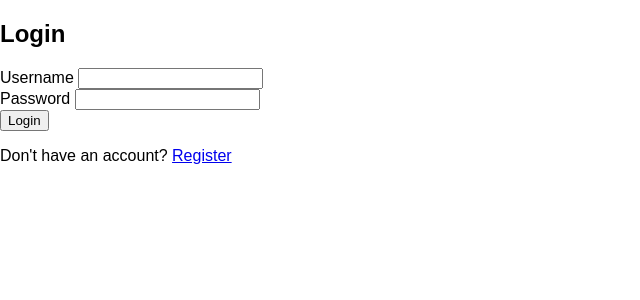
After one commit to Kenfod/Python-Sales-Tracker, a Flask app: page /login in a window 1280 px wide. The commit adds this page. Shown: the top 300 px of the page, without its empty margins (0-640 px from the left). Run offline with Flask 3, Linux system fonts and the light colour scheme.

Commit message:
Updated the index,edit pages and added user login & registration

```diff
--- a/app.py
+++ b/app.py
@@ -1,11 +1,27 @@
-from flask import Flask, render_template, request, redirect, url_for
+from flask import Flask, render_template, request, redirect, url_for, flash
 from flask_sqlalchemy import SQLAlchemy
+from flask_login import LoginManager, UserMixin, login_user, login_required, logout_user, current_user
+from flask_wtf import FlaskForm
+from wtforms import StringField, PasswordField, SubmitField, SelectField
+from wtforms.validators import DataRequired, Length, EqualTo, ValidationError
+from werkzeug.security import generate_password_hash, check_password_hash
 from datetime import datetime
 
 app = Flask(__name__)
 app.config['SQLALCHEMY_DATABASE_URI'] = 'sqlite:///sales.db'
 app.config['SQLALCHEMY_TRACK_MODIFICATIONS'] = False
+app.config['SECRET_KEY'] = 'your_secret_key'
 db = SQLAlchemy(app)
+login_manager = LoginManager(app)
+login_manager.login_view = 'login'
+
+class User(db.Model, UserMixin):
+    id = db.Column(db.Integer, primary_key=True)
+    username = db.Column(db.String(80), unique=True, nullable=False)
+    password = db.Column(db.String(120), nullable=False)
+
+    def __repr__(self):
+        return f'<User {self.username}>'
 
 class Sale(db.Model):
     id = db.Column(db.Integer, primary_key=True)
@@ -20,26 +36,77 @@ class Sale(db.Model):
     def __repr__(self):
         return f'<Sale {self.id}>'
 
-# Enclose the database initialization in an application context
+# Ensure the database tables are created within the application context
 with app.app_context():
     db.create_all()
 
-# Example data for customers and products
-customers = ['Customer A', 'Customer B', 'Customer C']
-products = [
-    {'name': 'Product 1', 'price': 10.00},
-    {'name': 'Product 2', 'price': 20.00},
-    {'name': 'Product 3', 'price': 30.00},
-]
+class RegistrationForm(FlaskForm):
+    username = StringField('Username', validators=[DataRequired(), Length(min=2, max=20)])
+    password = PasswordField('Password', validators=[DataRequired()])
+    confirm_password = PasswordField('Confirm Password', validators=[DataRequired(), EqualTo('password')])
+    submit = SubmitField('Sign Up')
+
+    def validate_username(self, username):
+        user = User.query.filter_by(username=username.data).first()
+        if user:
+            raise ValidationError('That username is taken. Please choose a different one.')
+
+class LoginForm(FlaskForm):
+    username = StringField('Username', validators=[DataRequired()])
+    password = PasswordField('Password', validators=[DataRequired()])
+    submit = SubmitField('Login')
+
+@login_manager.user_loader
+def load_user(user_id):
+    return User.query.get(int(user_id))
+
+@app.route('/register', methods=['GET', 'POST'])
+def register():
+    form = RegistrationForm()
+    if form.validate_on_submit():
+        hashed_password = generate_password_hash(form.password.data, method='sha256')
+        new_user = User(username=form.username.data, password=hashed_password)
+        db.session.add(new_user)
+        db.session.commit()
+        flash('Your account has been created!', 'success')
+        return redirect(url_for('login'))
+    return render_template('register.html', form=form)
+
+@app.route('/login', methods=['GET', 'POST'])
+def login():
+    form = LoginForm()
+    if form.validate_on_submit():
+        user = User.query.filter_by(username=form.username.data).first()
+        if user and check_password_hash(user.password, form.password.data):
+            login_user(user)
+            return redirect(url_for('index'))
+        else:
+            flash('Login Unsuccessful. Please check username and password', 'danger')
+    return render_template('login.html', form=form)
+
+@app.route('/logout')
+@login_required
+def logout():
+    logout_user()
+    return redirect(url_for('login'))
 
 @app.route('/')
+@login_required
 def index():
     sales = Sale.query.all()
     cumulative_sales = sum(sale.total_sale for sale in sales)
     monthly_target = 5000.0
-    return render_template('index.html', sales=sales, cumulative_sales=cumulative_sales, monthly_target=monthly_target, customers=customers, products=products)
+    customers = ['Customer A', 'Customer B', 'Customer C']
+    products = [
+        {'name': 'Product 1', 'price': 100},
+        {'name': 'Product 2', 'price': 200},
+        {'name': 'Product 3', 'price': 300}
+    ]
+    return render_template('index.html', sales=sales, cumulative_sales=cumulative_sales, monthly_target=monthly_target, customers=customers, products=products, datetime=datetime)
+
 
 @app.route('/add', methods=['POST'])
+@login_required
 def add_sale():
     user_name = request.form['userName']
     customer_name = request.form['customerName']
@@ -65,8 +132,15 @@ def add_sale():
         return f"An error occurred while adding the sale: {e}"
 
 @app.route('/edit/<int:id>', methods=['GET', 'POST'])
+@login_required
 def edit_sale(id):
     sale = Sale.query.get_or_404(id)
+    customers = ['Customer A', 'Customer B', 'Customer C']
+    products = [
+        {'name': 'Product 1', 'price': 100},
+        {'name': 'Product 2', 'price': 200},
+        {'name': 'Product 3', 'price': 300}
+    ]
     if request.method == 'POST':
         sale.user_name = request.form['userName']
         sale.customer_name = request.form['customerName']
@@ -84,6 +158,7 @@ def edit_sale(id):
         return render_template('edit.html', sale=sale, customers=customers, products=products)
 
 @app.route('/delete/<int:id>')
+@login_required
 def delete_sale(id):
     sale = Sale.query.get_or_404(id)
     try:
--- /dev/null
+++ b/templates/login.html
@@ -0,0 +1,68 @@
+<!DOCTYPE html>
+<html lang="en">
+<head>
+    <meta charset="UTF-8">
+    <meta name="viewport" content="width=device-width, initial-scale=1.0">
+    <title>Login</title>
+    <link rel="stylesheet" href="{{ url_for('static', filename='styles.css') }}">
+</head>
+<body>
+    <div class="container">
+        <h2>Login</h2>
+        <form method="POST" action="{{ url_for('login') }}">
+            {{ form.hidden_tag() }}
+            <div class="form-group">
+                {{ form.username.label(class="form-control-label") }}
+                {{ form.username(class="form-control form-control-lg") }}
+            </div>
+            <div class="form-group">
+                {{ form.password.label(class="form-control-label") }}
+                {{ form.password(class="form-control form-control-lg") }}
+            </div>
+            <div class="form-group">
+                {{ form.submit(class="btn btn-primary btn-lg btn-block") }}
+            </div>
+        </form>
+        <p>Don't have an account? <a href="{{ url_for('register') }}">Register</a></p>
+    </div>
+</body>
+</html>
+
+
+
+
+
+
+
+
+
+
+
+<!-- <!DOCTYPE html>
+<html lang="en">
+<head>
+    <meta charset="UTF-8">
+    <meta name="viewport" content="width=device-width, initial-scale=1.0">
+    <title>Login</title>
+    <link rel="stylesheet" href="{{ url_for('static', filename='css/styles.css') }}">
+</head>
+<body>
+    <div class="container">
+        <h2>Login</h2>
+        <form action="{{ url_for('login') }}" method="POST">
+            {{ form.hidden_tag() }}
+            <div>
+                {{ form.username.label }}<br>
+                {{ form.username(size=32) }}<br>
+            </div>
+            <div>
+                {{ form.password.label }}<br>
+                {{ form.password(size=32) }}<br>
+            </div>
+            <div>
+                {{ form.submit(class="btn-primary") }}
+            </div>
+        </form>
+    </div>
+</body>
+</html> -->
```
Also changed, not shown: static/scripts.js (+7 -0 lines), templates/edit.html (+18 -18 lines), templates/index.html (+117 -24 lines), templates/register.html (added, +33 -0 lines), instance/sales.db.
